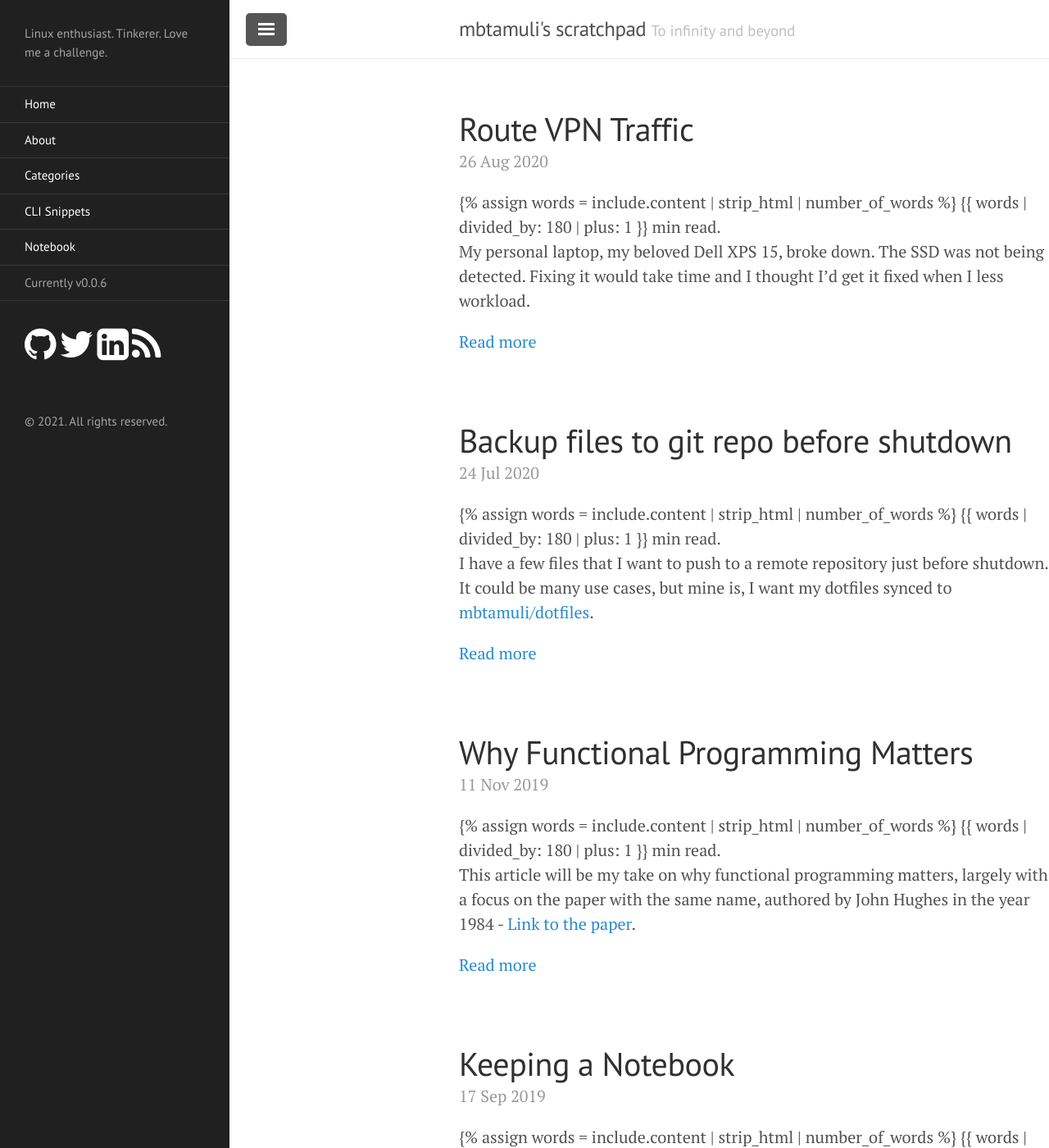
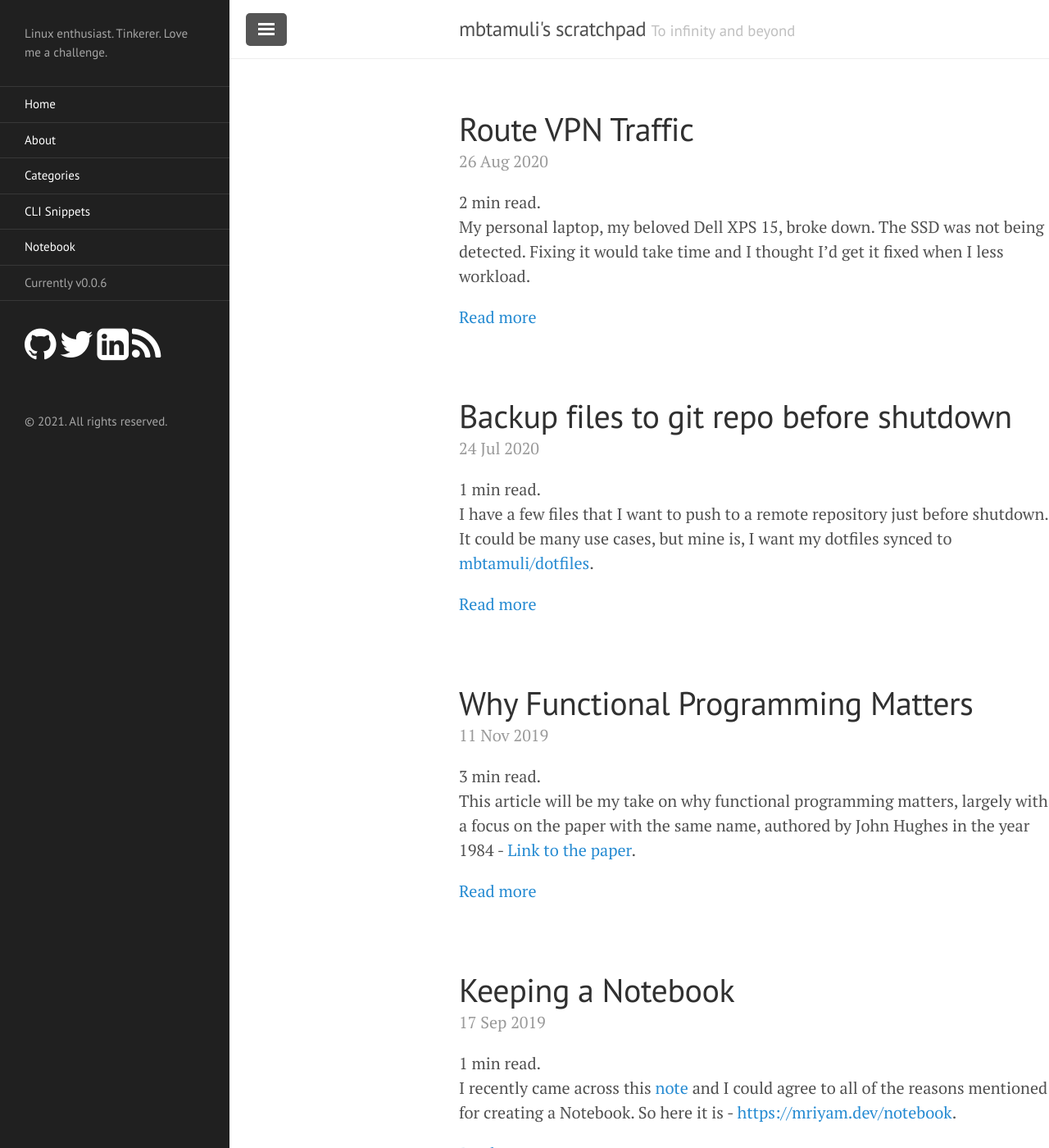
Before and after one commit to lk4ml/blog_example, a Jekyll site: the page built from index.html, in a window 1280 px wide and 1400 px high. Shown: the whole window at 82% size. Built offline with Jekyll 4.4.1, drawn with Linux system fonts in a browser that asks for light colours; the list of posts is cut into pages by our own code; some of the changed lines change nothing that is shown; some of the changed text lies outside the part shown.

Commit message:
:bug: FIX: Remove raw tags and update number of words
Signed-off-by: Mriyam Tamuli <mbtamuli@gmail.com>

```diff
--- a/_includes/read_time.html
+++ b/_includes/read_time.html
@@ -1,7 +1,4 @@
-{% raw %}
 <span class="reading-time" title="Estimated read time">
     {% assign words = include.content | strip_html | number_of_words %}
-    {{ words | divided_by: 180 | plus: 1 }} min read.
+    {{ words | divided_by: 265 | plus: 1 }} min read.
 </span>
-
-{% endraw %}
```
